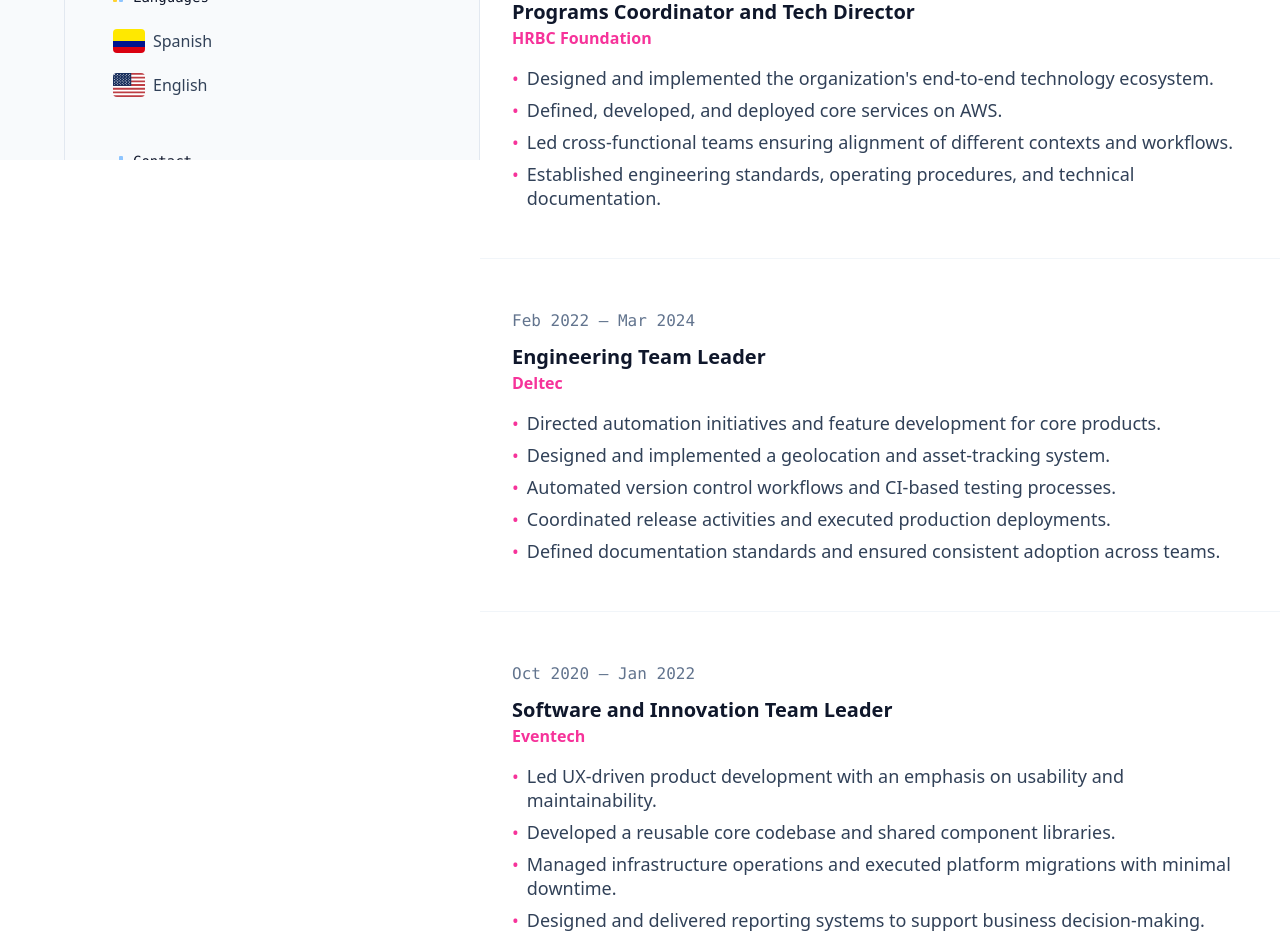
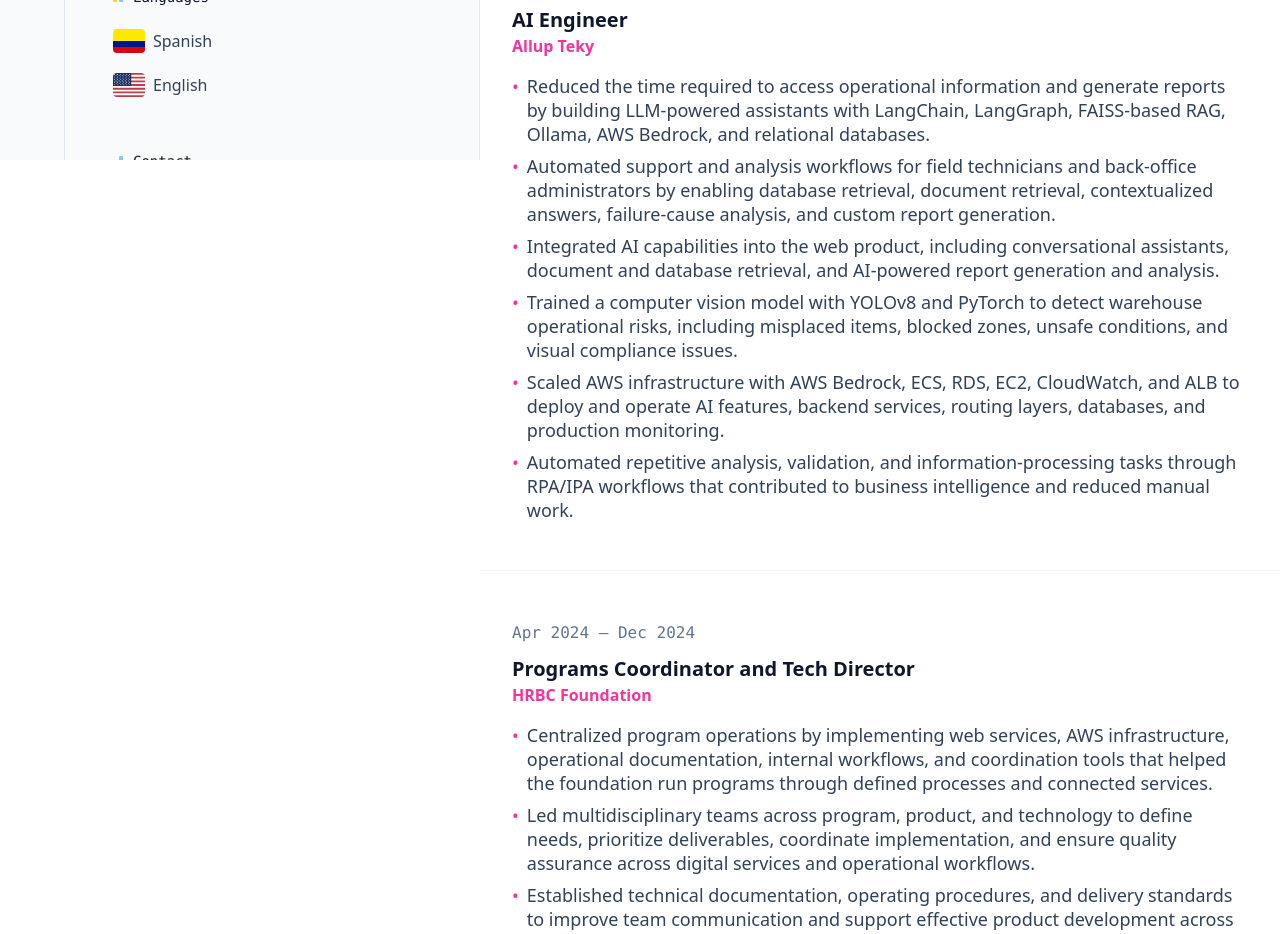
Before and after one commit to Alejandr0CR/website-2026, a Next.js app: page / in a window 1280 px wide. Shown: the part 640-1574 px from the top of the page. Built offline with nearby package versions, Linux system fonts and the light colour scheme; a web font is replaced by a local one.

Commit message:
feat: update work experience entries with new roles and detailed descriptions

```diff
--- a/src/components/WorkExperiencePanel.tsx
+++ b/src/components/WorkExperiencePanel.tsx
@@ -2,65 +2,75 @@
 
 const WORK_EXPERIENCE = [
   {
-    id: 'work-1-title',
-    period: 'Jan 2025 — Present',
+    id: 'work-7',
+    period: 'Mar 2026 — Present',
+    title: 'Data Driven Software Engineer',
+    company: 'Allup Teky',
+    items: [
+      'Owned the full design, implementation, and deployment of a personal finance PWA using Ionic, React, Vercel, and Supabase, helping users track weekly financial milestones and update their monthly financial health score.',
+      'Improved users\' financial goal tracking by building data extraction, structuring, and analysis flows that calculated weekly progress, identified improvement areas, and generated recommended actions.',
+      'Built a financial analysis and recommendation engine by selecting relevant financial data, structuring it into analysis-ready flows, and translating user progress into actionable financial insights.'
+    ]
+  },
+  {
+    id: 'work-6',
+    period: 'Jan 2025 — Feb 2026',
     title: 'AI Engineer',
     company: 'Allup Teky',
     items: [
-      'Designed and delivered AI-enabled product features end to end.',
-      'Created conversational systems, new models by training, analytical workflows, and RPA/IPA automations.',
-      "Developed and maintained the web layer of the company's product.",
-      'Supported and scaled the AWS infrastructure for AI to meet evolving product feature requirements.',
-      'Translated product requirements into scalable capabilities and measurable outcomes.',
-    ],
+      'Reduced the time required to access operational information and generate reports by building LLM-powered assistants with LangChain, LangGraph, FAISS-based RAG, Ollama, AWS Bedrock, and relational databases.',
+      'Automated support and analysis workflows for field technicians and back-office administrators by enabling database retrieval, document retrieval, contextualized answers, failure-cause analysis, and custom report generation.',
+      'Integrated AI capabilities into the web product, including conversational assistants, document and database retrieval, and AI-powered report generation and analysis.',
+      'Trained a computer vision model with YOLOv8 and PyTorch to detect warehouse operational risks, including misplaced items, blocked zones, unsafe conditions, and visual compliance issues.',
+      'Scaled AWS infrastructure with AWS Bedrock, ECS, RDS, EC2, CloudWatch, and ALB to deploy and operate AI features, backend services, routing layers, databases, and production monitoring.',
+      'Automated repetitive analysis, validation, and information-processing tasks through RPA/IPA workflows that contributed to business intelligence and reduced manual work.'
+    ]
   },
   {
-    id: 'work-2-title',
+    id: 'work-5',
     period: 'Apr 2024 — Dec 2024',
     title: 'Programs Coordinator and Tech Director',
     company: 'HRBC Foundation',
     items: [
-      "Designed and implemented the organization's end-to-end technology ecosystem.",
-      'Defined, developed, and deployed core services on AWS.',
-      'Led cross-functional teams ensuring alignment of different contexts and workflows.',
-      'Established engineering standards, operating procedures, and technical documentation.',
-    ],
+      'Centralized program operations by implementing web services, AWS infrastructure, operational documentation, internal workflows, and coordination tools that helped the foundation run programs through defined processes and connected services.',
+      'Led multidisciplinary teams across program, product, and technology to define needs, prioritize deliverables, coordinate implementation, and ensure quality assurance across digital services and operational workflows.',
+      'Established technical documentation, operating procedures, and delivery standards to improve team communication and support effective product development across program, product, and technology workflows.'
+    ]
   },
   {
-    id: 'work-3-title',
+    id: 'work-4',
     period: 'Feb 2022 — Mar 2024',
     title: 'Engineering Team Leader',
     company: 'Deltec',
     items: [
-      'Directed automation initiatives and feature development for core products.',
-      'Designed and implemented a geolocation and asset-tracking system.',
-      'Automated version control workflows and CI-based testing processes.',
-      'Coordinated release activities and executed production deployments.',
-      'Defined documentation standards and ensured consistent adoption across teams.',
-    ],
+      'Standardized development, testing, deployment, server documentation, versioning, and requirements processes by creating team-wide scripts and technical documentation standards, reducing operational errors and improving delivery continuity.',
+      'Improved field asset tracking and operational control by building a geolocation system with OpenStreetMap and Mapbox that allowed teams to locate assets, review their field status, and support decision-making.',
+      'Coordinated production releases for completed milestones by aligning development, testing, versioning, documentation, and deployment workflows.',
+      'Improved engineering execution by systematizing delivery practices across development workflows, CI-based testing, technical documentation, and production deployment processes.'
+    ]
   },
   {
-    id: 'work-4-title',
+    id: 'work-3',
     period: 'Oct 2020 — Jan 2022',
     title: 'Software and Innovation Team Leader',
     company: 'Eventech',
     items: [
-      'Led UX-driven product development with an emphasis on usability and maintainability.',
-      'Developed a reusable core codebase and shared component libraries.',
-      'Managed infrastructure operations and executed platform migrations with minimal downtime.',
-      'Designed and delivered reporting systems to support business decision-making.',
-    ],
+      'Improved product usability and maintainability by leading UX-driven development and translating user needs into interfaces, reusable components, and consistent product flows.',
+      'Increased development consistency by creating a reusable core codebase and shared component libraries for web product delivery.',
+      'Supported platform continuity by managing infrastructure operations and migrations while reducing disruption to active services.',
+      'Improved business visibility by building reporting systems that transformed operational data into decision-support information.'
+    ]
   },
   {
-    id: 'work-5-title',
+    id: 'work-2',
     period: 'Oct 2019 — Feb 2020',
     title: 'Software Analyst and Developer',
     company: 'Jikkosoft',
     items: [
-      'Developed tax-calculation algorithms aligned with regulatory requirements.',
-      'Designed and implemented public services billing and invoicing systems with robust validations.',
-    ],
-  },
+      'Improved tax-calculation reliability by developing algorithms aligned with regulatory requirements and validation rules.',
+      'Built billing and invoicing systems for public-services operations by implementing calculation logic, validation flows, and transaction-oriented software components.'
+    ]
+  }
 ]
 
 export function WorkExperiencePanel() {
```
